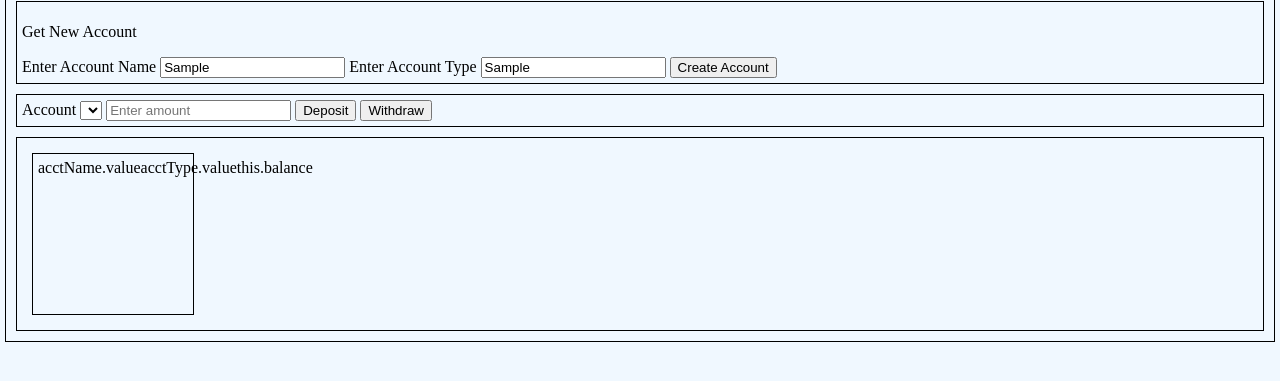
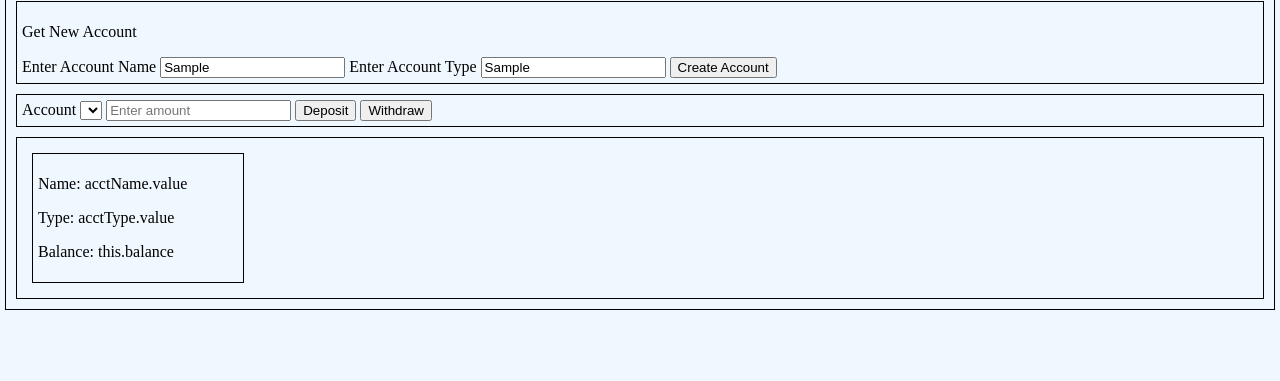
Before and after one commit to iezeoba/evolveu, a website with bundled scripts: page bankapp/src/index.html in a window 1280 px wide. Both pictures are taken after typing "Sample", "Sample" into the empty fields and a click on the button "Create Account". Shown: the part 85-466 px from the top of the page. Built offline with nearby package versions, Linux system fonts and the light colour scheme.

Commit message:
refactored bank app codes and styling

```diff
--- a/bankapp/src/index.html
+++ b/bankapp/src/index.html
@@ -23,7 +23,7 @@
                 <button id="idDeposit">Deposit</button>
                 <button id="idWithdraw">Withdraw</button>
         </div>
-        <div id="acctInfo">
+        <div id="acctCard">
 
         </div>
     </div>
--- a/bankapp/src/scripts/index.js
+++ b/bankapp/src/scripts/index.js
@@ -7,17 +7,22 @@ createAcct.addEventListener("click", newCard, newAccount);
 
 function newCard() {
 const div = document.createElement("div");
-div.classList.add("clAcctCard");
 div.id = "acctCard";
-const name = document.createTextNode("acctName.value");
-div.appendChild(name);
+div.classList.add("clAcctInfoCard");
 
-const type = document.createTextNode("acctType.value");
-div.appendChild(type);
+const name = document.createElement("p");
+name.textContent = "Name: " + "acctName.value";
+div.append(name);
 
-const bal = document.createTextNode("this.balance");
-div.appendChild(bal);
-document.getElementById("acctInfo").appendChild(div);
+const type = document.createElement("p");
+type.textContent = "Type: " + "acctType.value"
+name.append(type);
+
+const balance = document.createElement("p");
+balance.textContent = "Balance: " + "this.balance"
+type.append(balance);
+
+document.getElementById("acctCard").appendChild(div);
 }
 
 function newAccount() {
@@ -28,4 +33,8 @@ if (Object.keys(newUser).includes("name") === false) {
     newUser.name = acctName.value;
     newUser.balance = 0;
 }
+    // ---------- USER EXISTS AND HAS AN ACCOUNT ----------
+    //  else if () {
+
+    //  }
 }
--- a/bankapp/src/styles.css
+++ b/bankapp/src/styles.css
@@ -31,7 +31,7 @@ body {
     padding: 5px 5px 5px 5px;
 }
 
-#acctInfo {
+#acctCard {
     margin: 10px 10px 10px 10px;
     border-width: 1px;
     border-style: solid;
@@ -39,11 +39,11 @@ body {
     padding: 5px 5px 5px 5px;
 }
 
-.clAcctCard {
+.clAcctInfoCard {
     margin: 10px 10px 10px 10px;
     border-width: 1px;
     border-style: solid;
-    height: 150px;
-    width: 150px;
+    height: auto;
+    width: 200px;
     padding: 5px 5px 5px 5px;
 }
```
